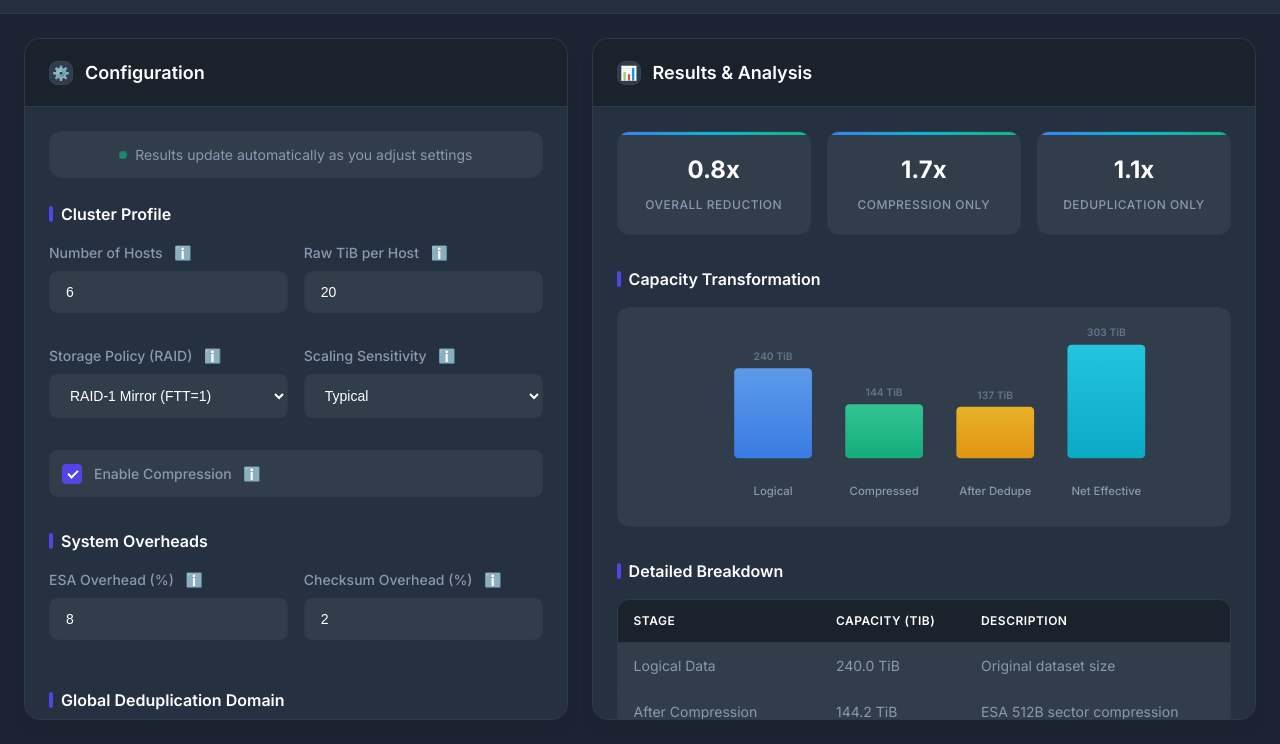
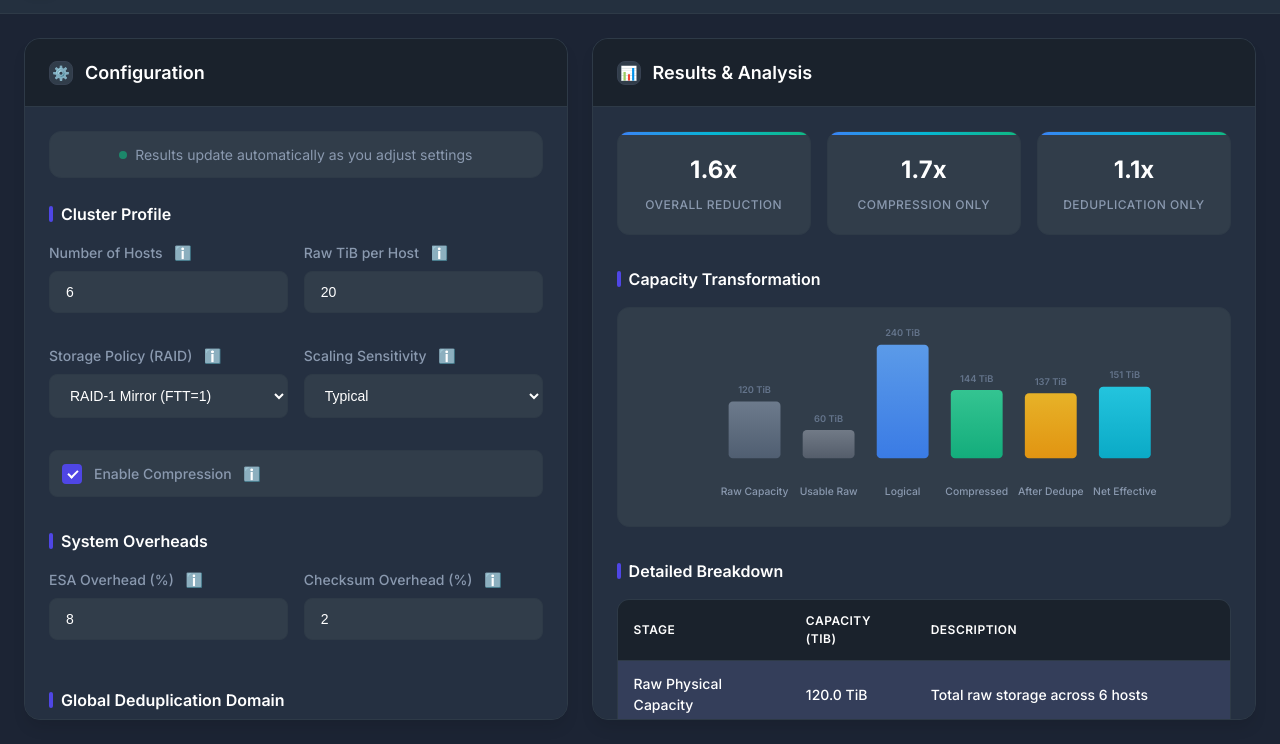
Before and after one commit to kauteetech/-vSAN-ESA-Deduplication-Estimator, a plain HTML site: page index.html in a window 1280 px wide. Shown: the part 56-800 px from the top of the page. Drawn offline with Linux system fonts and the light colour scheme.

Commit message:
Update index.html
updated raw with usable match warning

```diff
--- a/index.html
+++ b/index.html
@@ -6,7 +6,6 @@
     <title>vSAN ESA Deduplication Estimator</title>
     <link href="https://fonts.googleapis.com/css2?family=Inter:wght@300;400;500;600;700&display=swap" rel="stylesheet">
     <style>
-        /* [Previous CSS styles remain the same...] */
         :root {
             /* TailAdmin Dark Theme Color Palette */
             --primary: #4f46e5;
@@ -522,6 +521,15 @@
             color: var(--text-primary);
         }
 
+        .raw-capacity-row {
+            background: rgba(79, 70, 229, 0.1) !important;
+        }
+
+        .raw-capacity-row td {
+            color: var(--text-primary);
+            font-weight: 500;
+        }
+
         .animation-container {
             height: 140px;
             background: var(--surface-dark);
@@ -877,6 +885,7 @@
                 </div>
 
                 <div id="errors" class="hidden"></div>
+                <div id="warnings" class="hidden"></div>
             </div>
         </div>
 
@@ -1179,9 +1188,17 @@
             return errors;
         }
 
+        // CRITICAL FIX: Added raw capacity validation
         function calculateEstimate() {
             const hosts = parseInt(document.getElementById('hosts').value) || 6;
+            const rawTiBPerHost = parseFloat(document.getElementById('rawTiBPerHost').value) || 20;
             const raidLevel = document.getElementById('raidLevel').value || 'raid1';
+
+            // STEP 1: Calculate physical capacity limits
+            const totalRawCapacity = hosts * rawTiBPerHost;
+            const resilienceMultiplier = RESILIENCE_MULTIPLIERS[raidLevel] || 1.33;
+            const usableRawCapacity = totalRawCapacity / resilienceMultiplier;
+
             const compressionOn = document.getElementById('compressionOn').checked;
             const domainMode = document.getElementById('domainMode').value || 'typical';
             const esaOverheadRate = (parseFloat(document.getElementById('esaOverheadRate').value) || 8) / 100;
@@ -1194,6 +1211,7 @@
                 throw new Error('No workload data available');
             }
 
+            // STEP 2: Perform efficiency calculations
             const perWorkload = workloads.map(w => {
                 const compressionProfile = DEFAULT_COMPRESSION_BY_TYPE[w.type] || { default: 1.0 };
                 const compressionFactor = compressionOn ? compressionProfile.default : 1.0;
@@ -1221,28 +1239,45 @@
             });
 
             const checksumOverhead = checksumRate * Math.max(0, totalCompressed - totalDedupeSavings);
+            const netEffective = totalCompressed - totalDedupeSavings + esaOverhead + checksumOverhead;
 
-            // CRITICAL FIX: Use correct resilience multiplier based on RAID type
-            const resilienceMultiplier = RESILIENCE_MULTIPLIERS[raidLevel] || 1.33;
-            const raidDescription = VSAN_RAID_REQUIREMENTS[raidLevel]?.description || 'RAID-1';
-
-            const netEffective = (totalCompressed - totalDedupeSavings + esaOverhead + checksumOverhead) * resilienceMultiplier;
-
+            // STEP 3: CRITICAL VALIDATION - Check against raw capacity limits
+            const capacityUtilization = (netEffective / usableRawCapacity) * 100;
             const overallReduction = safeDiv(logicalTotal, netEffective);
             const compressionOnly = safeDiv(logicalTotal, totalCompressed);
             const dedupeOnly = safeDiv(totalCompressed, Math.max(1e-9, totalCompressed - totalDedupeSavings));
+
+            // Add warnings for capacity violations
+            const warnings = [];
+            if (netEffective > usableRawCapacity) {
+                warnings.push(`⚠️ CAPACITY VIOLATION: Net effective capacity (${formatNumber(netEffective, 1)} TiB) exceeds usable raw capacity (${formatNumber(usableRawCapacity, 1)} TiB)`);
+            }
+            if (capacityUtilization > 90) {
+                warnings.push(`⚠️ HIGH UTILIZATION: ${formatNumber(capacityUtilization, 1)}% of usable capacity`);
+            }
+            if (overallReduction > 10) {
+                warnings.push(`⚠️ UNREALISTIC EFFICIENCY: ${formatNumber(overallReduction, 1)}x reduction may be overly optimistic`);
+            }
+            if (logicalTotal > usableRawCapacity * 8) {
+                warnings.push(`⚠️ EXCESSIVE LOGICAL DATA: ${formatNumber(logicalTotal, 1)} TiB logical data requires ${formatNumber(logicalTotal / usableRawCapacity, 1)}x efficiency (may be unrealistic)`);
+            }
+
+            const raidDescription = VSAN_RAID_REQUIREMENTS[raidLevel]?.description || 'RAID-1';
 
             return {
                 logicalTotal, totalCompressed, esaOverhead, totalDedupeSavings,
                 checksumOverhead, resilienceMultiplier, netEffective,
                 overallReduction, compressionOnly, dedupeOnly, perWorkloadFinal,
                 domainScaling, raidLevel, raidDescription,
+                // CRITICAL ADDITION: Raw capacity tracking
+                totalRawCapacity, usableRawCapacity, capacityUtilization, warnings,
                 notes: [
                     'Compression enabled by default in vSAN ESA unless application compresses at source.',
                     'Global deduplication domain grows with host count; 4KB blocks deduplicated cluster-wide.',
                     'ESA object overhead measured after compression; appears higher on small clusters.',
                     'Post-process dedupe prioritizes cold data using spare CPU cycles during quiet periods.',
-                    `Storage policy: ${raidDescription} with ${formatNumber((resilienceMultiplier - 1) * 100, 0)}% overhead`,
+                    `Storage policy: ${raidDescription} - Raw: ${formatNumber(totalRawCapacity, 1)} TiB, Usable: ${formatNumber(usableRawCapacity, 1)} TiB`,
+                    `Capacity utilization: ${formatNumber(capacityUtilization, 1)}% of usable raw capacity`,
                     `Domain scaling factor: ${formatNumber(domainScaling, 3)} (${hosts} hosts, ${domainMode} sensitivity)`
                 ]
             };
@@ -1285,6 +1320,8 @@
             svg.setAttribute('viewBox', `0 0 ${width} ${height}`);
 
             const data = [
+                { label: 'Raw Capacity', value: result.totalRawCapacity, color: '#64748b', gradient: '#94a3b8' },
+                { label: 'Usable Raw', value: result.usableRawCapacity, color: '#6b7280', gradient: '#9ca3af' },
                 { label: 'Logical', value: result.logicalTotal, color: '#3b82f6', gradient: '#60a5fa' },
                 { label: 'Compressed', value: result.totalCompressed, color: '#10b981', gradient: '#34d399' },
                 { label: 'After Dedupe', value: result.totalCompressed - result.totalDedupeSavings, color: '#f59e0b', gradient: '#fbbf24' },
@@ -1331,14 +1368,14 @@
                 rect.setAttribute('height', barHeight);
                 rect.setAttribute('fill', `url(#gradient${i})`);
                 rect.setAttribute('rx', '4');
-                rect.setAttribute('opacity', '0.9');
+                rect.setAttribute('opacity', i < 2 ? '0.6' : '0.9'); // Make raw capacity bars more subdued
                 svg.appendChild(rect);
 
                 const text = document.createElementNS('http://www.w3.org/2000/svg', 'text');
                 text.setAttribute('x', x + barWidth / 2);
                 text.setAttribute('y', height - 15);
                 text.setAttribute('text-anchor', 'middle');
-                text.setAttribute('font-size', '11');
+                text.setAttribute('font-size', '10');
                 text.setAttribute('fill', '#8a99af');
                 text.setAttribute('font-weight', '500');
                 text.textContent = d.label;
@@ -1348,7 +1385,7 @@
                 valueText.setAttribute('x', x + barWidth / 2);
                 valueText.setAttribute('y', y - 8);
                 valueText.setAttribute('text-anchor', 'middle');
-                valueText.setAttribute('font-size', '10');
+                valueText.setAttribute('font-size', '9');
                 valueText.setAttribute('fill', '#64748b');
                 valueText.setAttribute('font-weight', '600');
                 valueText.textContent = formatNumber(d.value, 0) + ' TiB';
@@ -1361,15 +1398,18 @@
             document.getElementById('compressionReduction').textContent = formatNumber(result.compressionOnly, 1) + 'x';
             document.getElementById('dedupeReduction').textContent = formatNumber(result.dedupeOnly, 1) + 'x';
 
+            // CRITICAL FIX: Update breakdown table to include raw capacity context
             const breakdownTable = document.getElementById('breakdownTable');
+            const hosts = parseInt(document.getElementById('hosts').value) || 6;
             breakdownTable.innerHTML = `
+                <tr class="raw-capacity-row"><td>Raw Physical Capacity</td><td>${formatNumber(result.totalRawCapacity, 1)} TiB</td><td>Total raw storage across ${hosts} hosts</td></tr>
+                <tr class="raw-capacity-row"><td>Usable Raw Capacity</td><td>${formatNumber(result.usableRawCapacity, 1)} TiB</td><td>After ${result.raidDescription} overhead</td></tr>
                 <tr><td>Logical Data</td><td>${formatNumber(result.logicalTotal, 1)} TiB</td><td>Original dataset size</td></tr>
                 <tr><td>After Compression</td><td>${formatNumber(result.totalCompressed, 1)} TiB</td><td>ESA 512B sector compression</td></tr>
                 <tr><td>After Deduplication</td><td>${formatNumber(result.totalCompressed - result.totalDedupeSavings, 1)} TiB</td><td>Global 4KB block dedupe</td></tr>
                 <tr><td>ESA Object Overhead</td><td>+${formatNumber(result.esaOverhead, 1)} TiB</td><td>Dedupe/compression metadata</td></tr>
                 <tr><td>Checksum Overhead</td><td>+${formatNumber(result.checksumOverhead, 1)} TiB</td><td>Data integrity metadata</td></tr>
-                <tr><td>Storage Policy</td><td>×${formatNumber(result.resilienceMultiplier, 2)}</td><td>${result.raidDescription}</td></tr>
-                <tr class="highlight-row"><td>Net Effective Capacity</td><td>${formatNumber(result.netEffective, 1)} TiB</td><td>Final storage consumption</td></tr>
+                <tr class="highlight-row"><td>Net Effective Capacity</td><td>${formatNumber(result.netEffective, 1)} TiB</td><td>Final storage consumption (${formatNumber(result.capacityUtilization, 1)}% utilization)</td></tr>
             `;
 
             const workloadDetailsTable = document.getElementById('workloadDetailsTable');
@@ -1387,6 +1427,9 @@
             guidanceNotes.innerHTML = result.notes.map(note => `<li>${note}</li>`).join('');
 
             createWaterfallChart(result);
+
+            // CRITICAL FIX: Show capacity warnings
+            showWarnings(result.warnings);
         }
 
         function showErrors(errors) {
@@ -1398,6 +1441,19 @@
                 errorDiv.classList.remove('hidden');
             } else {
                 errorDiv.classList.add('hidden');
+            }
+        }
+
+        // CRITICAL FIX: Add warning display function
+        function showWarnings(warnings) {
+            const warningDiv = document.getElementById('warnings');
+            if (warnings.length > 0) {
+                warningDiv.className = 'alert alert-warning';
+                warningDiv.innerHTML = '<strong>⚠️ Capacity Warnings:</strong><ul style="margin: 0.5rem 0 0 0; padding-left: 1.2rem;">' +
+                    warnings.map(warning => `<li>${warning}</li>`).join('') + '</ul>';
+                warningDiv.classList.remove('hidden');
+            } else {
+                warningDiv.classList.add('hidden');
             }
         }
 
@@ -1416,6 +1472,7 @@
                 } catch (error) {
                     console.error('Calculation error:', error);
                     showErrors(['Calculation failed: ' + error.message]);
+                    showWarnings([]);
                 }
             }, 200);
         }
```
